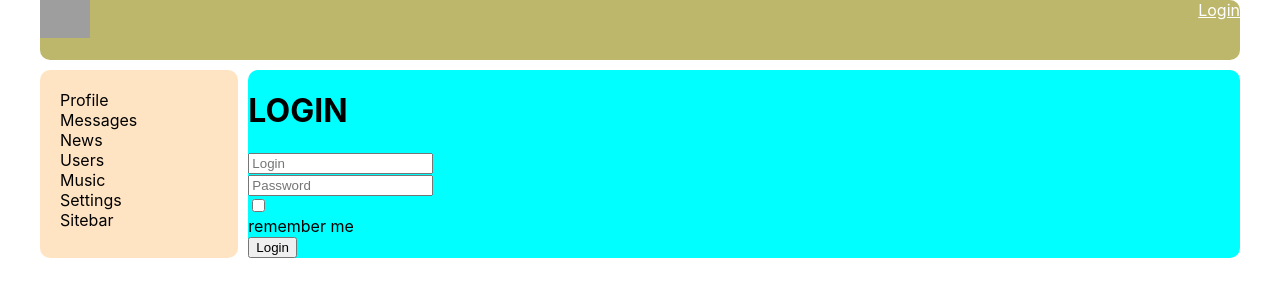
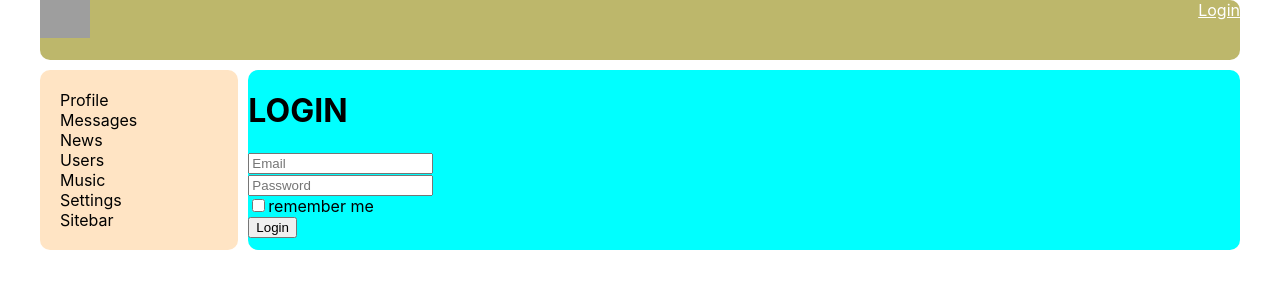
Before and after one commit to Bogdan-design/lifebook, a React (Create React App) app: page /login in a window 1280 px wide. Shown: the top 300 px of the page. Built offline with nearby package versions, Linux system fonts and the light colour scheme; no server answers; grey boxes are pictures that could not be loaded.

Commit message:
realize flow login

```diff
--- a/src/App.tsx
+++ b/src/App.tsx
@@ -7,7 +7,7 @@ import DialogsContainer from "./components/Dialogs/DialogsContainer";
 import UsersContainer from "./components/Users/UsersContainer";
 import ProfileContainer from "./components/Profile/ProfileContainer";
 import HeaderContainer from "./components/Header/HeaderContainer";
-import {Login} from "./components/Login/Login";
+import Login from "./components/Login/Login";
 
 
 export const App= () => {
--- a/src/api/api.ts
+++ b/src/api/api.ts
@@ -1,4 +1,5 @@
 import axios from "axios";
+import {InitialStateType} from "../redux/authReducer";
 
 const instance = axios.create({
     baseURL: 'https://social-network.samuraijs.com/api/1.0/',
@@ -31,17 +32,27 @@ export const profileAPI = {
         return instance.get(`profile/${userId}`)
         // .then(res=>res.data)
     },
-    getStatus(userId:number){
+    getStatus(userId: number) {
         return instance.get<string>(`profile/status/${userId}`)
     },
-    updateStatus(status:string){
-        return instance.put<FollowResponseType>(`profile/status`,{status})
+    updateStatus(status: string) {
+        return instance.put<FollowResponseType>(`profile/status`, {status})
     }
 }
 
 export const authAPI = {
     me() {
-        return instance.get<FollowResponseType>(`auth/me`)
+        return instance.get<FollowResponseType<InitialStateType>>(`auth/me`)
+    },
+    login({password, rememberMe = false, email}: LoginType) {
+        return instance.post<FollowResponseType<{ userId: number }>>('auth/login', {
+            password,
+            rememberMe,
+            email
+        })
+    },
+    logOut() {
+        return instance.delete<FollowResponseType>('auth/login')
     }
 }
 
@@ -68,3 +79,9 @@ type FollowResponseType<D = {}> = {
     messages: string [],
     data: D
 }
+
+export type LoginType = {
+    email: string
+    password: string
+    rememberMe?: boolean
+}
--- a/src/components/Dialogs/Dialogs.tsx
+++ b/src/components/Dialogs/Dialogs.tsx
@@ -5,7 +5,7 @@ import {Message} from "./Message/Message";
 import {InitialStateType} from "../../redux/dialogsReducer";
 import {Redirect} from "react-router-dom";
 import {Field, InjectedFormProps, reduxForm} from "redux-form";
-import {Textarea} from "../../components/common/FormsControls/FormsControls";
+import {Element} from "../../components/common/FormsControls/FormsControls";
 import {maxLengthCreator, required} from "../../utils/validators/validators";
 
 type DialogsPropsType = {
@@ -49,7 +49,7 @@ const maxLength10 = maxLengthCreator(30)
 const AddMessageForm: React.FC<InjectedFormProps<MessageFormDataType>> =(props)=>{
     return(
         <form onSubmit={props.handleSubmit}>
-            <Field type={'textarea'} component={Textarea} placeholder={"Enter you message"} name={'newMessageBody'} validate={[required,maxLength10]}/>
+            <Field as='textarea' component={Element} placeholder={"Enter you message"} name={'newMessageBody'} validate={[required,maxLength10]}/>
             <div>
                 <button type={'submit'}>Send</button>
             </div>
--- a/src/components/Header/Header.tsx
+++ b/src/components/Header/Header.tsx
@@ -3,16 +3,18 @@ import s from "./Header.module.css";
 import {NavLink} from "react-router-dom";
 import {OwnPropsType} from "./HeaderContainer";
 
-type HeaderPropsType =OwnPropsType
+type HeaderPropsType = OwnPropsType
 
 
-export const Header = (props:HeaderPropsType) => {
+export const Header = (props: HeaderPropsType) => {
     return (
         <header className={s.header}>
-            <img src="https://www.logodesign.net/images/nature-logo.png"/>
+            <img src="https://www.logodesign.net/images/nature-logo.png" alt={'logo'}/>
             <div className={s.loginBlock}>
-                {props.isAuth ? props.login : <NavLink to={'/login'}>Login</NavLink> }
-            </div>
-        </header>
-    )
+                {props.isAuth ? <div>{props.login}-<button onClick={props.logOutTC}>Log Out</button></div>: <NavLink to={'/login'}>Login
+            </NavLink>
+            }
+        </div>
+</header>
+)
 }
--- a/src/components/Header/HeaderContainer.tsx
+++ b/src/components/Header/HeaderContainer.tsx
@@ -2,7 +2,7 @@ import React from "react";
 import {Header} from "./Header";
 import {connect} from "react-redux";
 import {AppStateType} from "../../redux/redaxStore";
-import {getAuthUserData} from "../../redux/authReducer";
+import {getAuthUserData, logOutTC} from "../../redux/authReducer";
 
 type DataType = {
     id: number
@@ -16,6 +16,7 @@ type HeaderAPIComponentPropsType = {
 }
 type MapDispatchToPropsType = {
     getAuthUserData: () => void
+    logOutTC:()=>void
 }
 type MapStateToPropsType = {
     isAuth: boolean
@@ -38,4 +39,4 @@ const mapStateToProps = (state: AppStateType): MapStateToPropsType => ({
     login: state.auth.login
 })
 
-export default connect(mapStateToProps, {getAuthUserData})(HeaderContainer)
+export default connect(mapStateToProps, {getAuthUserData,logOutTC})(HeaderContainer)
--- a/src/components/Login/Login.tsx
+++ b/src/components/Login/Login.tsx
@@ -1,12 +1,27 @@
 import React from 'react';
 import {Field, InjectedFormProps, reduxForm} from "redux-form";
-import {Input} from "../../components/common/FormsControls/FormsControls";
+import {Element} from "../../components/common/FormsControls/FormsControls";
 import {maxLengthCreator, required} from "../../utils/validators/validators";
+import {connect} from "react-redux";
+import {loginTC} from "../../redux/authReducer";
+import {LoginType} from "../../api/api";
+import {AppStateType} from "../../redux/redaxStore";
+import {Redirect} from "react-router-dom";
 
-export const Login = () => {
+type LoginPropsType = {
+    loginTC: (data: LoginType) => void
+    isAuth: boolean
+}
 
-    const onSubmit = (formData:FormDataType) =>{
+const Login = (props: LoginPropsType) => {
+
+    const onSubmit = (formData: LoginType) => {
+        props.loginTC(formData)
         console.log(formData)
+    }
+
+    if (props.isAuth) {
+      return  <Redirect to={'/profile'}/>
     }
 
     return (
@@ -19,26 +34,22 @@ export const Login = () => {
     );
 };
 
-type FormDataType= {
-    login: string
-    password: string
-    rememberMe:boolean
 
-}
+const maxLength = maxLengthCreator(20)
 
-const maxLength = maxLengthCreator(10)
-
-export const LoginForm: React.FC<InjectedFormProps<FormDataType>> = (props) => {
+export const LoginForm: React.FC<InjectedFormProps<LoginType>> = (props) => {
     return (
         <form onSubmit={props.handleSubmit}>
             <div>
-                <Field placeholder={'Login'} name={'login'} component={Input} validate={[required,maxLength]}/>
+                <Field as='input' placeholder={'Email'} name={'email'} component={Element}
+                       validate={[required, maxLength]}/>
             </div>
             <div>
-                <Field placeholder={'Password'} name={'password'} component={Input} validate={[required,maxLength]}/>
+                <Field as='input' placeholder={'Password'} name={'password'} type={'password'} component={Element}
+                       validate={[required, maxLength]}/>
             </div>
             <div>
-                <Field type={"checkbox"} name={'rememberMe'} component={Input}/> remember me
+                <Field as='input' type={"checkbox"} text={'remember me'} name={'rememberMe'} component={Element}/>
             </div>
             <div>
                 <button type={'submit'}>Login</button>
@@ -47,6 +58,13 @@ export const LoginForm: React.FC<InjectedFormProps<FormDataType>> = (props) => {
     );
 };
 
-const LoginReduxForm = reduxForm<FormDataType>({
-    form:'login'
-}) (LoginForm)
+const LoginReduxForm = reduxForm<LoginType>({
+    form: 'login'
+})(LoginForm)
+
+let mapStateToProps = (state: AppStateType) => ({
+    isAuth: state.auth.isAuth
+})
+
+
+export default connect(mapStateToProps, {loginTC})(Login)
--- a/src/components/Profile/MyPosts/MyPosts.tsx
+++ b/src/components/Profile/MyPosts/MyPosts.tsx
@@ -4,7 +4,7 @@ import {Post} from "./Posts/Post";
 import {PostsType} from "../../../redux/state";
 import {Field, InjectedFormProps, reduxForm} from "redux-form";
 import {maxLengthCreator, required} from "../../../utils/validators/validators";
-import {Textarea} from "../../../components/common/FormsControls/FormsControls";
+import {Element} from "../../../components/common/FormsControls/FormsControls";
 
 type MyPostsPropsType = {
     addPost: (value:string) => void
@@ -41,11 +41,9 @@ type PostFormType = {
 const maxLength10 = maxLengthCreator(10)
 const MyPostForm: React.FC<InjectedFormProps<PostFormType>> = (props) => {
 
-
     return (
-
         <form onSubmit={props.handleSubmit}>
-            <Field component={Textarea} placeholder={'Post'} name={'post'} validate={[required,maxLength10]}/>
+            <Field as='textarea' component={Element} placeholder={'Post'} name={'post'} validate={[required,maxLength10]}/>
             <div>
                 <button type={'submit'}>Add Post</button>
             </div>
--- a/src/components/common/FormsControls/FormsControls.tsx
+++ b/src/components/common/FormsControls/FormsControls.tsx
@@ -1,37 +1,24 @@
-import {ComponentPropsWithoutRef} from "react";
+import {ComponentPropsWithoutRef, ElementType,} from "react";
 import s from './FormsControls.module.css'
 
 
-type Props = {
-    typeField:HTMLInputElement
-    input?: HTMLInputElement['type'],
+type Props<T extends ElementType = 'input'> = {
+    as:T
+    input: HTMLInputElement,
     meta: {error:string,touched:boolean}
-} & ComponentPropsWithoutRef<'textarea'> & ComponentPropsWithoutRef<'input'>
+    text?:string
+} & ComponentPropsWithoutRef<T>
 
-export const Textarea = ({input, meta,typeField, ...rest}: Props) => {
+export const Element = <T extends ElementType = 'input'>({input, meta,as:Component = 'input', ...rest}: Props<T>) => {
     const showError = meta.error && meta.touched
     return (
         <div className={s.formControl + ' ' + (showError ? s.error : '')}>
             <div>
-                <textarea type={typeField} {...input} {...rest}/>
+                <Component {...input} {...rest}/>
+                <span>{rest.text}</span>
             </div>
             {showError
                 && <span>{meta.error}</span> }
-
         </div>
     )
 }
-
-export const Input = ({input, meta, ...rest}: Props) => {
-    const showError = meta.error && meta.touched
-    return (
-        <div className={s.formControl + ' ' + (showError ? s.error : '')}>
-            <div>
-                <input {...input} {...rest}/>
-            </div>
-            {showError
-                && <span>{meta.error}</span> }
-
-        </div>
-    )
-}
--- a/src/redux/authReducer.ts
+++ b/src/redux/authReducer.ts
@@ -1,5 +1,5 @@
 import {AppThunk} from "./redaxStore";
-import {authAPI} from "../api/api";
+import {authAPI, LoginType} from "../api/api";
 
 const SET_USER_DATA = 'SET-USER-DATA'
 
@@ -15,7 +15,7 @@ const initialState: InitialStateType = {
     userId: null,
     email: 'blabla@bla.bla',
     login: 'samurai',
-    isAuth:false
+    isAuth: false
 }
 
 
@@ -24,8 +24,7 @@ export const authReducer = (state: InitialStateType = initialState, action: User
         case SET_USER_DATA:
             return {
                 ...state,
-                ...action.data,
-                isAuth:true
+                ...action.payload
             }
 
         default :
@@ -36,25 +35,45 @@ export const authReducer = (state: InitialStateType = initialState, action: User
 export type UsersReducerACType = ReturnType<typeof setAuthUserData>
 
 
-export const setAuthUserData = (userId: number  | null,
+export const setAuthUserData = (userId: number | null,
                                 email: string | null,
-                                login: string | null) => {
+                                login: string | null,
+                                isAuth: boolean) => {
     return {
         type: SET_USER_DATA,
-        data: {
+        payload: {
             userId,
             email,
-            login
+            login,
+            isAuth
         }
     } as const
 }
 
-export const getAuthUserData = () : AppThunk =>(dispatch)=>{
+export const getAuthUserData = (): AppThunk => (dispatch) => {
     authAPI.me()
         .then(res => {
             if (res.data.resultCode === 0) {
-                let {id, email, login} = res.data.data
-                dispatch(setAuthUserData(id, email, login))
+                let {userId, email, login} = res.data.data
+                dispatch(setAuthUserData(userId, email, login,true))
             }
         })
 }
+
+export const loginTC = (data: LoginType): AppThunk => (dispatch) => {
+    authAPI.login(data)
+        .then(res => {
+            if (res.data.resultCode === 0) {
+                dispatch(getAuthUserData())
+            }
+        })
+}
+
+export const logOutTC = (): AppThunk => (dispatch) => {
+    authAPI.logOut()
+        .then(res => {
+            if (res.data.resultCode === 0) {
+                dispatch(setAuthUserData(null, null, null,false))
+            }
+        })
+}
--- a/src/redux/redaxStore.ts
+++ b/src/redux/redaxStore.ts
@@ -22,7 +22,7 @@ export const store = createStore(reducers,applyMiddleware(thunk))
 export type AppThunk<ReturnType = void> = ThunkAction<ReturnType, AppStateType, unknown, AnyAction>
 
 // export const useAppDispatch =  () => useDispatch<AppDispatch>()
-
+//
 // export type AppDispatch = ThunkDispatch<AppStateType, unknown, AnyAction>
 // types
 export type AppStateType =ReturnType<typeof reducers>
```
Also changed, not shown: src/redux/state.ts (+4 -7 lines).
